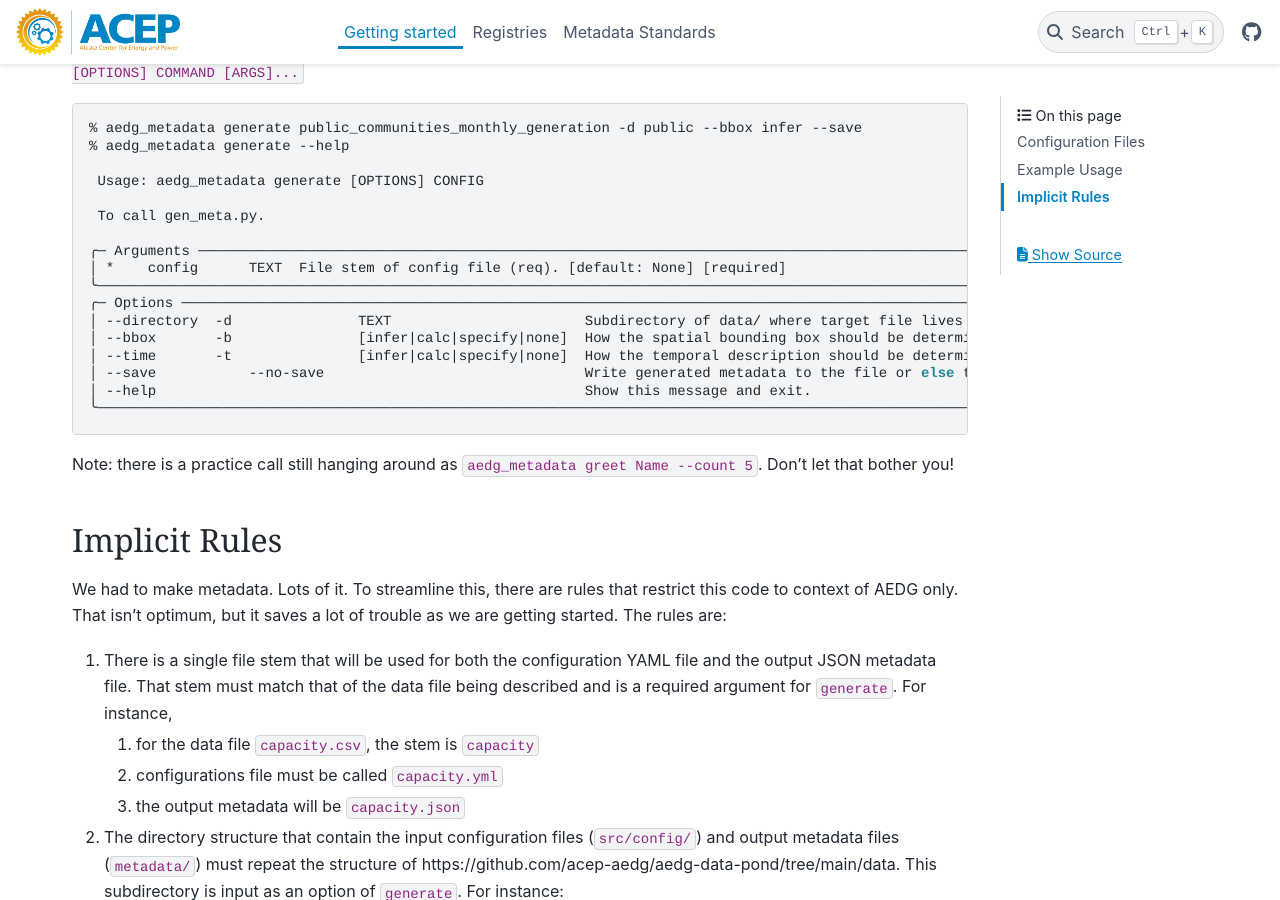
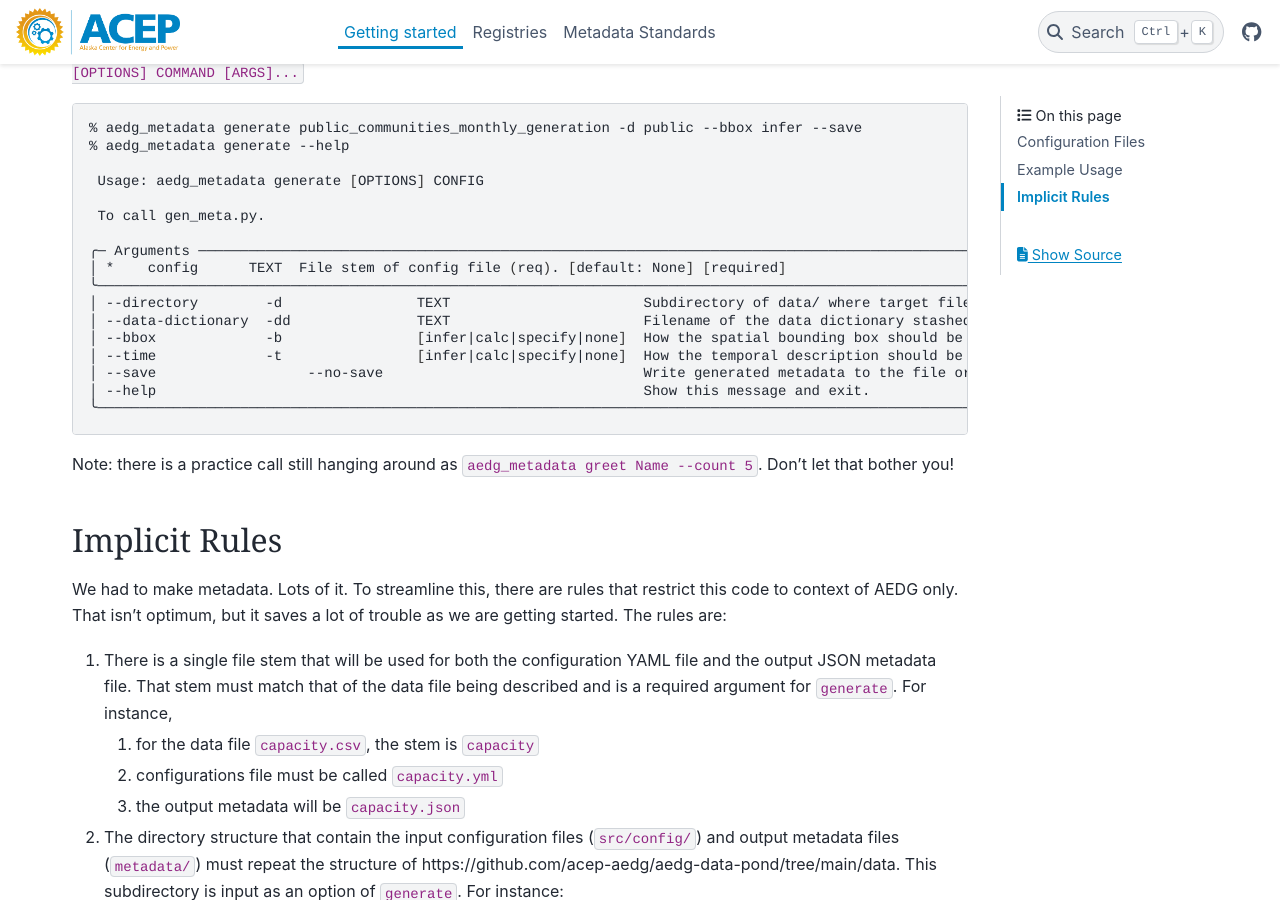
Before and after one commit to acep-aedg/aedg-metadata, a Sphinx documentation site: the page built from docs/source/getting_started.md, in a window 1280 px wide and 900 px high, scrolled down 755 px. Built offline with Sphinx 7.4.7 and the PyData theme 0.15.4, drawn with Linux system fonts in a browser that asks for light colours; pages that are not in the unit, such as notebooks, are missing from menus.

Commit message:
data dictionary working without changes

````diff
--- a/docs/source/getting_started.md
+++ b/docs/source/getting_started.md
@@ -30,13 +30,13 @@ so the usage conforms to `aedg_metadata [OPTIONS] COMMAND [ARGS]...`
 
 ╭─ Arguments ─────────────────────────────────────────────────────────────────────────────────────────────────────────────────────────────────────────────────────────────────────────────────────────────────╮
 │ *    config      TEXT  File stem of config file (req). [default: None] [required]                                                                                                                           │
-╰─────────────────────────────────────────────────────────────────────────────────────────────────────────────────────────────────────────────────────────────────────────────────────────────────────────────╯
-╭─ Options ───────────────────────────────────────────────────────────────────────────────────────────────────────────────────────────────────────────────────────────────────────────────────────────────────╮
-│ --directory  -d               TEXT                       Subdirectory of data/ where target file lives in the AEDG pond. [default: public]                                                                  │
-│ --bbox       -b               [infer|calc|specify|none]  How the spatial bounding box should be determined. [default: specify]                                                                              │
-│ --time       -t               [infer|calc|specify|none]  How the temporal description should be determined. [default: specify]                                                                              │
-│ --save           --no-save                               Write generated metadata to the file or else to the screen. [default: no-save]                                                                     │
-│ --help                                                   Show this message and exit.                                                                                                                        │
+╰───────────────────────────────────────────────────────────────────────────────────────────────────────────╭─ Options ───────────────────────────────────────────────────────────────────────────────────────────────────────────────────────────────────────────────────────────────────────────────────────────────────╮
+│ --directory        -d                TEXT                       Subdirectory of data/ where target file lives in the AEDG pond. [default: public]                                                           │
+│ --data-dictionary  -dd               TEXT                       Filename of the data dictionary stashed with the data file. If not specified, use the default fields registry file.                         │
+│ --bbox             -b                [infer|calc|specify|none]  How the spatial bounding box should be determined. [default: specify]                                                                       │
+│ --time             -t                [infer|calc|specify|none]  How the temporal description should be determined. [default: specify]                                                                       │
+│ --save                  --no-save                               Write generated metadata to the file or else to the screen. [default: no-save]                                                              │
+│ --help                                                          Show this message and exit.                                                                                                                 │
 ╰─────────────────────────────────────────────────────────────────────────────────────────────────────────────────────────────────────────────────────────────────────────────────────────────────────────────╯
 ```
 
````
Also changed, not shown: docs/source/registries.md (+4 -1 lines), 2 other files.
